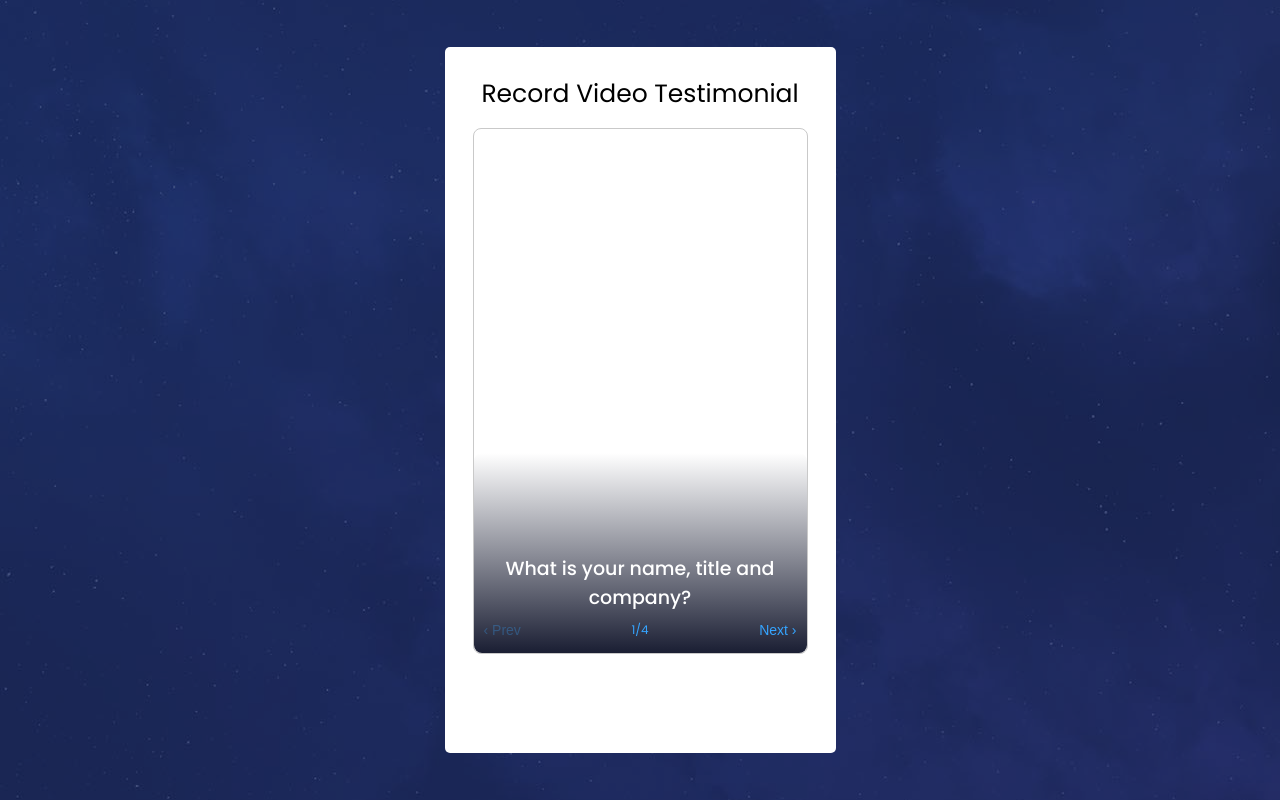
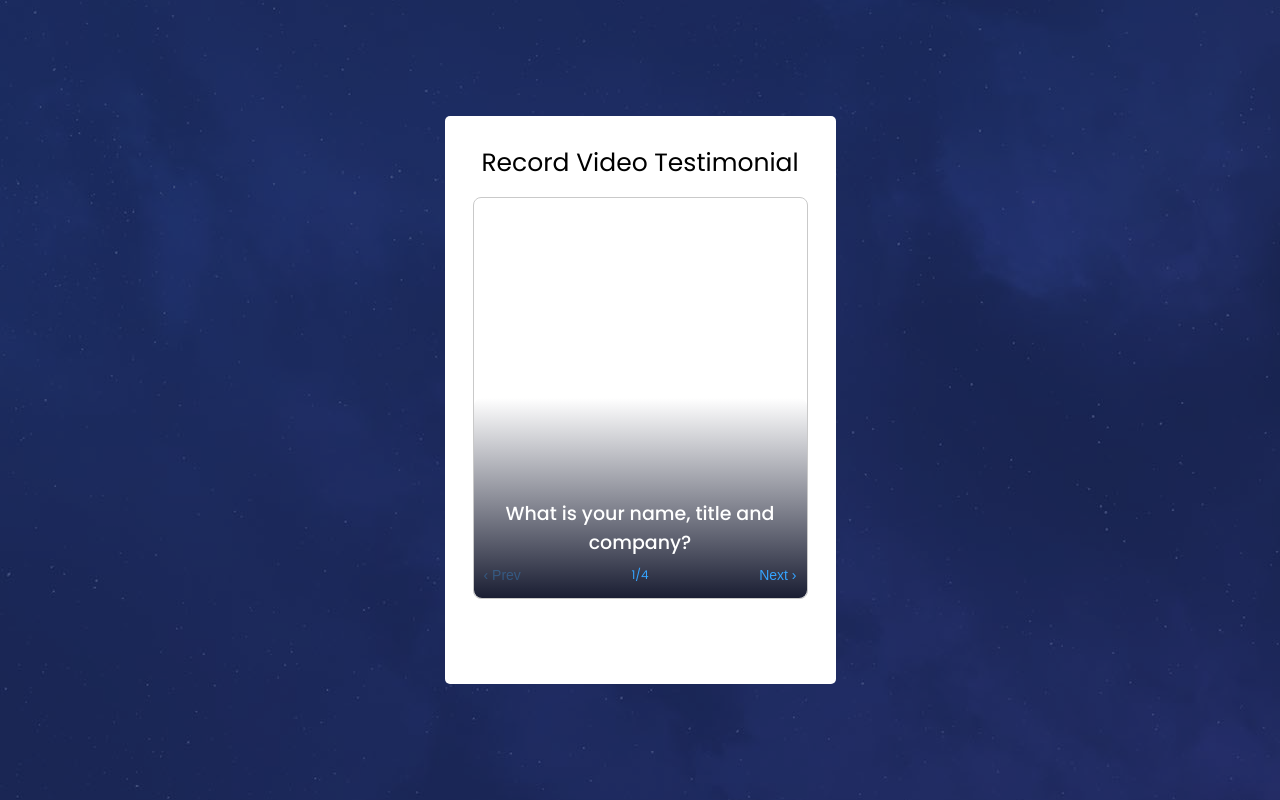
Before and after one commit to ArslanHayat12/fankave-poc, a React (Create React App) app in the folder fk-testimonial/: page / in a window 1280 px wide. Both pictures are taken after a click on the link "RECORD VIDEO". Built offline with nearby package versions, Linux system fonts and the light colour scheme; no server answers; what react-soundplayer would draw is missing.

Commit message:
change height, change thank back text, remove mirror

```diff
--- a/fk-testimonial/src/App.css
+++ b/fk-testimonial/src/App.css
@@ -63,14 +63,27 @@ body {
 
 @media (max-height: 700px) {
 	.widget-wrapper {
-		height: calc(100vh - 100px);
+		height: calc(100vh - 155px);
+		overflow: auto;
+	}
+}
+
+@media (min-height: 700px) and (max-height: 800px) {
+	.widget-wrapper {
+		height: calc(100vh - 224px);
+		overflow: auto;
+	}
+}
+
+@media (min-height: 800px) {
+	.widget-wrapper {
+		height: calc(100vh - 288px);
 		overflow: auto;
 	}
 }
 
 @media (max-width: 425px) {
 	.widget-wrapper {
-		height: calc(100vh - 100px);
 		overflow-y: auto;
 		overflow-x: hidden;
 		padding: 28px 14px;
--- a/fk-testimonial/src/components/AudioVisualizers/style.css
+++ b/fk-testimonial/src/components/AudioVisualizers/style.css
@@ -11,7 +11,7 @@
 
 .record-visualizer {
 	position: absolute;
-	top: 14.5%;
+	top: 1%;
 	display: flex;
 	alignitems: end;
 	zindex: -1;
--- a/fk-testimonial/src/components/VideoRecorder/VideoRecorder.js
+++ b/fk-testimonial/src/components/VideoRecorder/VideoRecorder.js
@@ -142,11 +142,11 @@ export const VideoRecorder = () => {
                   : videoWidth > 360
                   ? 313
                   : 298,
-                height: isMobile ? undefined : 524,
+                height: isMobile ? undefined : 400,
                 facingMode: "user",
               }}
               width={videoWidth > 400 ? 333 : videoWidth > 360 ? 313 : 298}
-              height={524}
+              height={400}
               style={{ objectFit: "cover" }}
               onUserMedia={() => setIsStreamInit(true)}
               onUserMediaError={showAccessBlocked}
--- a/fk-testimonial/src/pages/RecordScreen/style.css
+++ b/fk-testimonial/src/pages/RecordScreen/style.css
@@ -28,7 +28,7 @@
 
 .record-screen .video-wrapper {
 	position: relative;
-	height: 524px;
+	height: 400px;
 	margin: 15px 0 0;
 	border: 1px solid #c9c9c9;
 	border-radius: 8px;
@@ -47,7 +47,7 @@
 
 .record-screen .audio-wrapper {
 	position: relative;
-	height: 524px;
+	height: 462px;
 	margin: 15px 0 0;
 	border: 1px solid #c9c9c9;
 	border-radius: 8px;
@@ -81,13 +81,14 @@
 	align-items: center;
 	justify-content: center;
 	z-index: 2;
+	margin-top: 84px;
 }
 
 .record-screen .audio-wrapper {
 	display: flex;
 	flex-direction: column;
 	align-items: center;
-	justify-content: center;
+	justify-content: start;
 }
 
 .record-screen .timer {
--- a/fk-testimonial/src/pages/ThankYouScreen/ThankYouScreen.js
+++ b/fk-testimonial/src/pages/ThankYouScreen/ThankYouScreen.js
@@ -18,7 +18,7 @@ export const ThankYouScreen = () => {
 			<p className="description">
 				We will be in touch if we need anything else.
 			</p>
-			<span className="back-button" onClick={onBack}>Go To Home</span>
+			<span className="back-button" onClick={onBack}>Return To Main</span>
 		</article>
 	)
 }
```
